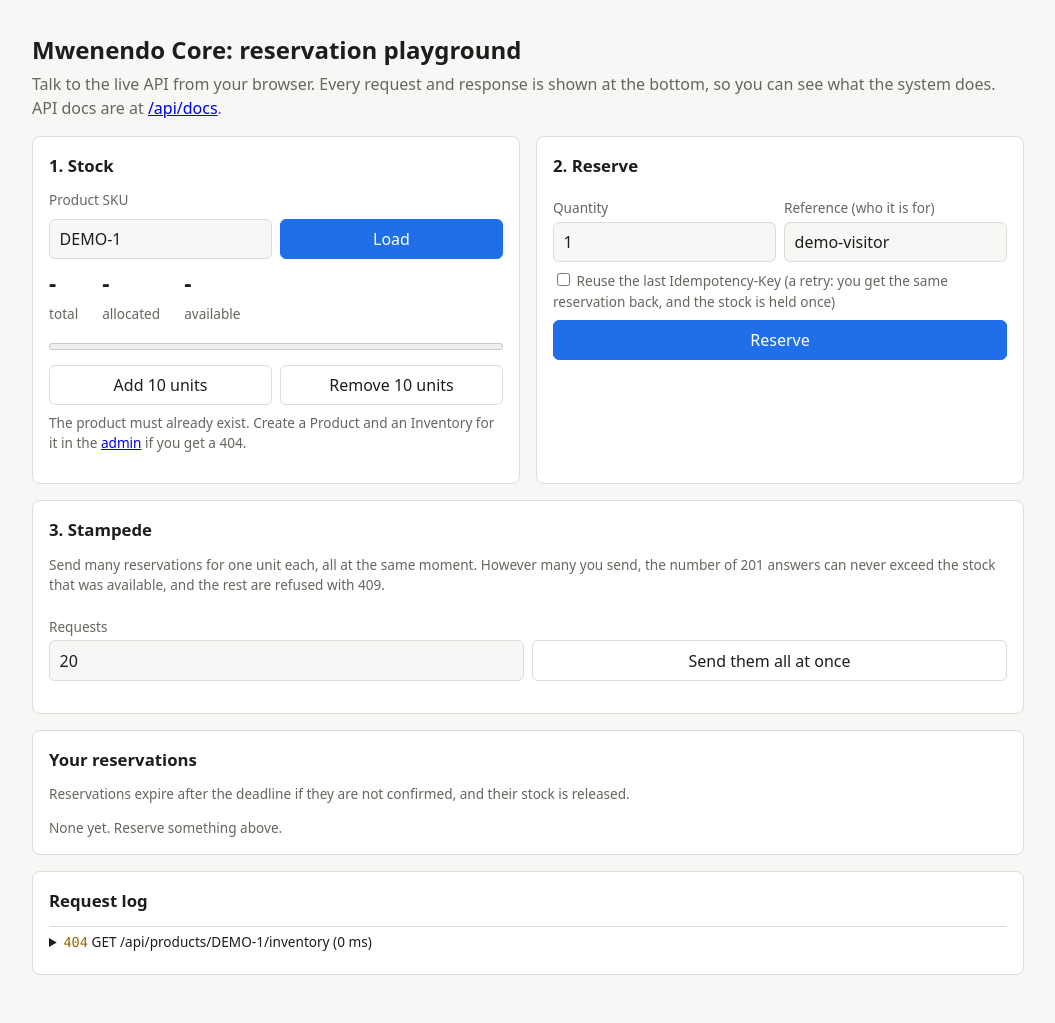
After one commit to Bh3ky/mwenendo-core, a Django app: page /demo/ in a window 1280 px wide. The commit adds this page. Shown: the whole page, without its empty margins (112-1167 px from the left). Run offline with Django 5.2, Linux system fonts and the light colour scheme; parts of the project's set-up code (start-up, migrations or seed data) failed here and were passed over.

Commit message:
feat: add a one-file demo page
/demo/ calls the real API from the browser: stock, reserve, confirm, cancel, idempotency retries and a stampede of simultaneous reservations, with every request logged. Server text is only ever inserted with textContent.

```diff
--- /dev/null
+++ b/core/templates/core/demo.html
@@ -0,0 +1,401 @@
+<!DOCTYPE html>
+<html lang="en">
+<head>
+<meta charset="UTF-8">
+<meta name="viewport" content="width=device-width, initial-scale=1">
+<title>Mwenendo Core demo</title>
+<style>
+  :root {
+    --bg: #f7f7f5; --surface: #ffffff; --text: #1d1d1b; --muted: #66665f;
+    --line: #dcdcd6; --accent: #1f6feb; --ok: #1a7f37; --warn: #9a6700; --bad: #cf222e;
+  }
+  @media (prefers-color-scheme: dark) {
+    :root {
+      --bg: #14150f; --surface: #1c1d17; --text: #ececE6; --muted: #a2a299;
+      --line: #34352c; --accent: #5aa2ff; --ok: #3fb950; --warn: #d29922; --bad: #ff7b72;
+    }
+  }
+  * { box-sizing: border-box; }
+  body { margin: 0; background: var(--bg); color: var(--text);
+    font: 16px/1.5 system-ui, -apple-system, "Segoe UI", sans-serif; }
+  main { max-width: 64rem; margin: 0 auto; padding: 1rem 16px 3rem; }
+  h1 { font-size: 1.5rem; margin: 1rem 0 0.25rem; }
+  h2 { font-size: 1.05rem; margin: 0 0 0.75rem; }
+  p.lead { color: var(--muted); margin: 0 0 1rem; }
+  .grid { display: grid; gap: 1rem; grid-template-columns: 1fr; }
+  @media (min-width: 52rem) { .grid { grid-template-columns: 1fr 1fr; } }
+  section { background: var(--surface); border: 1px solid var(--line);
+    border-radius: 8px; padding: 1rem; }
+  .wide { grid-column: 1 / -1; }
+  label { display: block; font-size: 0.85rem; color: var(--muted); margin: 0.5rem 0 0.2rem; }
+  input[type=text], input[type=number] { width: 100%; padding: 0.45rem 0.6rem; font: inherit;
+    color: var(--text); background: var(--bg); border: 1px solid var(--line); border-radius: 6px; }
+  .row { display: flex; gap: 0.5rem; flex-wrap: wrap; align-items: flex-end; margin-top: 0.5rem; }
+  .row > * { flex: 1 1 8rem; }
+  button { font: inherit; padding: 0.45rem 0.8rem; border-radius: 6px; cursor: pointer;
+    border: 1px solid var(--line); background: var(--surface); color: var(--text); }
+  button.primary { background: var(--accent); border-color: var(--accent); color: #fff; }
+  button:disabled { opacity: 0.5; cursor: default; }
+  button:focus-visible, input:focus-visible, summary:focus-visible {
+    outline: 2px solid var(--accent); outline-offset: 2px; }
+  .stats { display: flex; gap: 1.5rem; margin: 0.5rem 0; flex-wrap: wrap; }
+  .stat b { display: block; font-size: 1.4rem; }
+  .stat span { color: var(--muted); font-size: 0.85rem; }
+  meter { width: 100%; height: 0.9rem; }
+  .note { color: var(--muted); font-size: 0.85rem; margin-top: 0.5rem; }
+  ul { list-style: none; margin: 0; padding: 0; }
+  li.card { border: 1px solid var(--line); border-radius: 6px; padding: 0.6rem 0.75rem; margin-top: 0.5rem; }
+  .pill { display: inline-block; padding: 0 0.5rem; border-radius: 999px; font-size: 0.8rem;
+    border: 1px solid var(--line); }
+  .pill.pending { color: var(--warn); } .pill.confirmed { color: var(--ok); }
+  .pill.cancelled, .pill.expired { color: var(--muted); }
+  .s2 { color: var(--ok); } .s4 { color: var(--warn); } .s5 { color: var(--bad); }
+  .log li { border-top: 1px solid var(--line); padding: 0.35rem 0; font-size: 0.85rem; }
+  .log summary { cursor: pointer; }
+  .log pre { margin: 0.4rem 0 0; padding: 0.5rem; background: var(--bg); border-radius: 6px;
+    overflow-x: auto; font-size: 0.8rem; }
+  .mono { font-family: ui-monospace, SFMono-Regular, Menlo, monospace; }
+  #message { min-height: 1.4rem; margin: 0.5rem 0 0; }
+</style>
+</head>
+<body>
+<main>
+  <h1>Mwenendo Core: reservation playground</h1>
+  <p class="lead">Talk to the live API from your browser. Every request and response is
+    shown at the bottom, so you can see what the system does. API docs are at
+    <a href="/api/docs">/api/docs</a>.</p>
+
+  <div class="grid">
+    <section aria-labelledby="h-stock">
+      <h2 id="h-stock">1. Stock</h2>
+      <label for="sku">Product SKU</label>
+      <div class="row">
+        <input id="sku" type="text" value="DEMO-1" autocomplete="off" spellcheck="false">
+        <button id="refresh" class="primary" type="button">Load</button>
+      </div>
+      <div class="stats" aria-live="polite">
+        <div class="stat"><b id="total">-</b><span>total</span></div>
+        <div class="stat"><b id="allocated">-</b><span>allocated</span></div>
+        <div class="stat"><b id="available">-</b><span>available</span></div>
+      </div>
+      <meter id="meter" min="0" max="1" value="0" aria-label="Share of stock allocated"></meter>
+      <div class="row">
+        <button id="add" type="button">Add 10 units</button>
+        <button id="remove" type="button">Remove 10 units</button>
+      </div>
+      <p class="note">The product must already exist. Create a Product and an Inventory
+        for it in the <a href="/admin/">admin</a> if you get a 404.</p>
+    </section>
+
+    <section aria-labelledby="h-reserve">
+      <h2 id="h-reserve">2. Reserve</h2>
+      <div class="row">
+        <div><label for="quantity">Quantity</label>
+          <input id="quantity" type="number" min="1" value="1"></div>
+        <div><label for="reference">Reference (who it is for)</label>
+          <input id="reference" type="text" value="demo-visitor" maxlength="255"></div>
+      </div>
+      <label><input id="reuseKey" type="checkbox"> Reuse the last Idempotency-Key
+        (a retry: you get the same reservation back, and the stock is held once)</label>
+      <div class="row">
+        <button id="reserve" class="primary" type="button">Reserve</button>
+      </div>
+      <p id="message" role="status" aria-live="polite"></p>
+    </section>
+
+    <section class="wide" aria-labelledby="h-stampede">
+      <h2 id="h-stampede">3. Stampede</h2>
+      <p class="note" style="margin-top:0">Send many reservations for one unit each, all at the
+        same moment. However many you send, the number of 201 answers can never exceed the
+        stock that was available, and the rest are refused with 409.</p>
+      <div class="row">
+        <div><label for="count">Requests</label>
+          <input id="count" type="number" min="1" max="100" value="20"></div>
+        <button id="stampede" type="button">Send them all at once</button>
+      </div>
+      <p id="stampedeResult" role="status" aria-live="polite"></p>
+    </section>
+
+    <section class="wide" aria-labelledby="h-list">
+      <h2 id="h-list">Your reservations</h2>
+      <p class="note" style="margin-top:0">Reservations expire after the deadline if they are
+        not confirmed, and their stock is released.</p>
+      <ul id="reservations"></ul>
+    </section>
+
+    <section class="wide" aria-labelledby="h-log">
+      <h2 id="h-log">Request log</h2>
+      <ul id="log" class="log"></ul>
+    </section>
+  </div>
+</main>
+
+<script>
+"use strict";
+
+const $ = (id) => document.getElementById(id);
+const reservations = new Map();   // id -> reservation, kept in this page only
+let lastKey = null;
+
+function newKey() {
+  return crypto.randomUUID ? crypto.randomUUID() : String(Date.now()) + Math.random();
+}
+
+function sku() {
+  return encodeURIComponent($("sku").value.trim());
+}
+
+// ---- talking to the API ----------------------------------------------------
+
+async function api(method, path, body, extraHeaders, quiet) {
+  const started = performance.now();
+  const options = { method: method, headers: Object.assign({}, extraHeaders) };
+  if (body !== undefined) {
+    options.headers["Content-Type"] = "application/json";
+    options.body = JSON.stringify(body);
+  }
+  let response;
+  try {
+    response = await fetch(path, options);
+  } catch (error) {
+    if (!quiet) { log(method, path, 0, 0, null, String(error)); }
+    return { status: 0, data: { detail: String(error) } };
+  }
+  const text = await response.text();
+  let data;
+  try { data = JSON.parse(text); } catch (error) { data = text; }
+  if (!quiet) {
+    log(method, path, response.status, Math.round(performance.now() - started),
+        response.headers.get("X-Request-ID"), data);
+  }
+  return { status: response.status, data: data };
+}
+
+function detailOf(data) {
+  if (data && typeof data === "object" && data.detail) {
+    return typeof data.detail === "string" ? data.detail : JSON.stringify(data.detail);
+  }
+  return typeof data === "string" ? data.slice(0, 120) : "unexpected response";
+}
+
+// ---- the request log (text only: nothing from the server is parsed as HTML) --
+
+function log(method, path, status, ms, requestId, data) {
+  const item = document.createElement("li");
+  const details = document.createElement("details");
+  const summary = document.createElement("summary");
+  const code = document.createElement("span");
+  code.className = "mono s" + String(status).charAt(0);
+  code.textContent = status === 0 ? "ERR" : String(status);
+  summary.append(code, " ", method + " " + path + "  (" + ms + " ms)");
+  const pre = document.createElement("pre");
+  pre.textContent = (requestId ? "X-Request-ID: " + requestId + "\n" : "") +
+    (typeof data === "string" ? data : JSON.stringify(data, null, 2));
+  details.append(summary, pre);
+  item.append(details);
+  const list = $("log");
+  list.prepend(item);
+  while (list.children.length > 40) { list.lastElementChild.remove(); }
+}
+
+// ---- stock -----------------------------------------------------------------
+
+function showStock(data) {
+  $("total").textContent = data.total_quantity;
+  $("allocated").textContent = data.allocated_quantity;
+  $("available").textContent = data.available_quantity;
+  $("meter").max = Math.max(data.total_quantity, 1);
+  $("meter").value = data.allocated_quantity;
+}
+
+function clearStock() {
+  ["total", "allocated", "available"].forEach((id) => { $(id).textContent = "-"; });
+  $("meter").value = 0;
+}
+
+async function loadStock(quiet) {
+  const result = await api("GET", "/api/products/" + sku() + "/inventory",
+                           undefined, undefined, quiet === true);
+  if (result.status === 200) { showStock(result.data); } else { clearStock(); }
+  return result;
+}
+
+async function changeStock(action) {
+  const result = await api("POST", "/api/products/" + sku() + "/inventory/" + action,
+                           { quantity: 10 });
+  if (result.status === 200) { showStock(result.data); }
+  else { setMessage(detailOf(result.data)); }
+}
+
+// ---- reservations ----------------------------------------------------------
+
+function setMessage(text) { $("message").textContent = text; }
+
+async function reserve(quantity, reference, key) {
+  return api("POST", "/api/products/" + sku() + "/reservations",
+             { quantity: quantity, reference: reference }, { "Idempotency-Key": key });
+}
+
+async function onReserve() {
+  const quantity = Number($("quantity").value);
+  const reference = $("reference").value;
+  const reuse = $("reuseKey").checked && lastKey;
+  const key = reuse ? lastKey : newKey();
+  lastKey = key;
+  const result = await reserve(quantity, reference, key);
+  if (result.status === 201) {
+    reservations.set(result.data.id, result.data);
+    setMessage(reuse ? "Same key: you got the same reservation back, and the stock was held once."
+                     : "Reserved.");
+  } else if (result.status === 409) {
+    setMessage("Refused (409): " + detailOf(result.data));
+  } else {
+    setMessage("Not reserved (" + result.status + "): " + detailOf(result.data));
+  }
+  renderReservations();
+  await loadStock();
+}
+
+async function onAction(id, action) {
+  const result = await api("POST", "/api/reservations/" + id + "/" + action);
+  if (result.status === 200) { reservations.set(id, result.data); setMessage(""); }
+  else { setMessage(action + " refused (" + result.status + "): " + detailOf(result.data)); }
+  renderReservations();
+  await loadStock();
+}
+
+async function refreshReservation(id) {
+  const result = await api("GET", "/api/reservations/" + id, undefined, undefined, true);
+  if (result.status === 200) { reservations.set(id, result.data); }
+}
+
+function remaining(reservation) {
+  if (!reservation.expires_at) { return null; }
+  return Math.round((new Date(reservation.expires_at) - new Date()) / 1000);
+}
+
+function describeRemaining(reservation) {
+  if (reservation.status !== "pending") { return ""; }
+  const seconds = remaining(reservation);
+  if (seconds === null) { return "no deadline"; }
+  if (seconds <= 0) { return "overdue, expiring any moment"; }
+  const minutes = Math.floor(seconds / 60);
+  return "expires in " + minutes + "m " + String(seconds % 60).padStart(2, "0") + "s";
+}
+
+function renderReservations() {
+  const list = $("reservations");
+  list.replaceChildren();
+  if (reservations.size === 0) {
+    const empty = document.createElement("li");
+    empty.className = "note";
+    empty.textContent = "None yet. Reserve something above.";
+    list.append(empty);
+    return;
+  }
+  Array.from(reservations.values()).reverse().forEach((reservation) => {
+    const item = document.createElement("li");
+    item.className = "card";
+    item.dataset.id = reservation.id;
+
+    const title = document.createElement("div");
+    const pill = document.createElement("span");
+    pill.className = "pill " + reservation.status;
+    pill.textContent = reservation.status;
+    const text = document.createElement("span");
+    text.textContent = " " + reservation.quantity + " x " + reservation.sku + " for " +
+                       reservation.reference;
+    title.append(pill, text);
+
+    const meta = document.createElement("div");
+    meta.className = "note mono";
+    const countdown = document.createElement("span");
+    countdown.className = "countdown";
+    countdown.textContent = describeRemaining(reservation);
+    meta.append(reservation.id.slice(0, 8) + "  ", countdown);
+
+    item.append(title, meta);
+    if (reservation.status === "pending" || reservation.status === "confirmed") {
+      const row = document.createElement("div");
+      row.className = "row";
+      if (reservation.status === "pending") {
+        const confirm = document.createElement("button");
+        confirm.type = "button";
+        confirm.textContent = "Confirm";
+        confirm.addEventListener("click", () => onAction(reservation.id, "confirm"));
+        row.append(confirm);
+      }
+      const cancel = document.createElement("button");
+      cancel.type = "button";
+      cancel.textContent = "Cancel";
+      cancel.addEventListener("click", () => onAction(reservation.id, "cancel"));
+      row.append(cancel);
+      item.append(row);
+    }
+    list.append(item);
+  });
+}
+
+// ---- the stampede ----------------------------------------------------------
+
+async function onStampede() {
+  const count = Math.min(Math.max(Number($("count").value) || 1, 1), 100);
+  const before = await loadStock();
+  if (before.status !== 200) {
+    $("stampedeResult").textContent = "Load a product that exists first.";
+    return;
+  }
+  const available = before.data.available_quantity;
+  $("stampede").disabled = true;
+  $("stampedeResult").textContent = "Sending " + count + " requests at once...";
+
+  const results = await Promise.all(
+    Array.from({ length: count }, () => reserve(1, "stampede", newKey())));
+
+  const tally = {};
+  results.forEach((result) => {
+    tally[result.status] = (tally[result.status] || 0) + 1;
+    if (result.status === 201) { reservations.set(result.data.id, result.data); }
+  });
+  const accepted = tally[201] || 0;
+  const parts = Object.keys(tally).sort().map((status) => status + ": " + tally[status]);
+  $("stampedeResult").textContent =
+    "Sent " + count + " with " + available + " available. Answers: " + parts.join(", ") + ". " +
+    (accepted <= available ? "Never more accepted than available." : "MORE ACCEPTED THAN AVAILABLE.");
+  $("stampede").disabled = false;
+  renderReservations();
+  await loadStock();
+}
+
+// ---- start up --------------------------------------------------------------
+
+$("refresh").addEventListener("click", () => loadStock());
+$("sku").addEventListener("keydown", (event) => { if (event.key === "Enter") { loadStock(); } });
+$("add").addEventListener("click", () => changeStock("add"));
+$("remove").addEventListener("click", () => changeStock("remove"));
+$("reserve").addEventListener("click", onReserve);
+$("stampede").addEventListener("click", onStampede);
+
+// Tick the countdowns every second, and ask the server about pending reservations
+// every 5 seconds, so an expiry done by the background worker shows up here.
+setInterval(() => {
+  document.querySelectorAll("li.card").forEach((item) => {
+    const reservation = reservations.get(item.dataset.id);
+    const countdown = item.querySelector(".countdown");
+    if (reservation && countdown) { countdown.textContent = describeRemaining(reservation); }
+  });
+}, 1000);
+
+setInterval(async () => {
+  const pending = Array.from(reservations.values()).filter((r) => r.status === "pending");
+  if (pending.length === 0) { return; }
+  await Promise.all(pending.map((r) => refreshReservation(r.id)));
+  renderReservations();
+  loadStock(true);
+}, 5000);
+
+renderReservations();
+loadStock();
+</script>
+</body>
+</html>
--- a/core/templates/core/home.html
+++ b/core/templates/core/home.html
@@ -8,5 +8,6 @@
 <body>
     <h1>{{ project_name }}</h1>
     <p>{{ description }}</p>
+    <p><a href="/demo/">Try the demo</a> | <a href="/api/docs">API docs</a></p>
 </body>
 </html>
--- a/core/urls.py
+++ b/core/urls.py
@@ -4,6 +4,7 @@ from . import views
 
 urlpatterns = [
     path("", views.home, name="home"),
+    path("demo/", views.demo, name="demo"),
     path("health/", views.health_check, name="health-check"),
     path("health/ready/", views.readiness_check, name="readiness-check"),
 ]
--- a/core/views.py
+++ b/core/views.py
@@ -16,6 +16,11 @@ def home(request):
     }
 
     return render(request, "core/home.html", context)
+
+
+def demo(request):
+    """A one-file page that exercises the API from the browser."""
+    return render(request, "core/demo.html")
 
 
 def health_check(request):
```
Also changed, not shown: core/tests/test_demo.py (added, +45 -0 lines), README.md.
